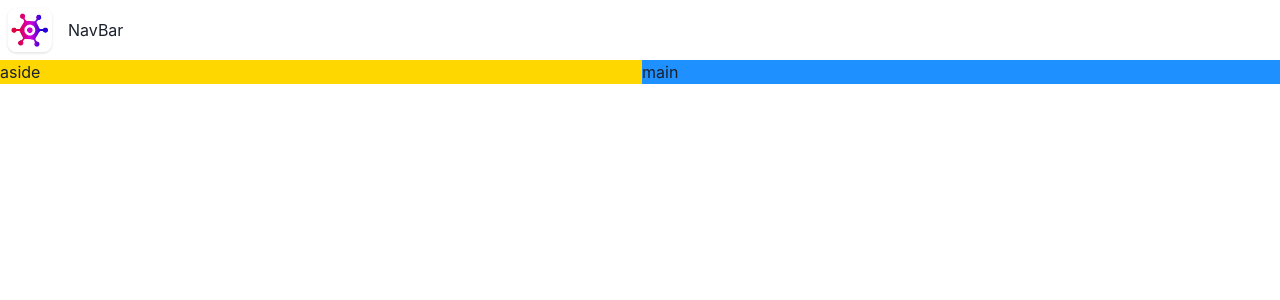
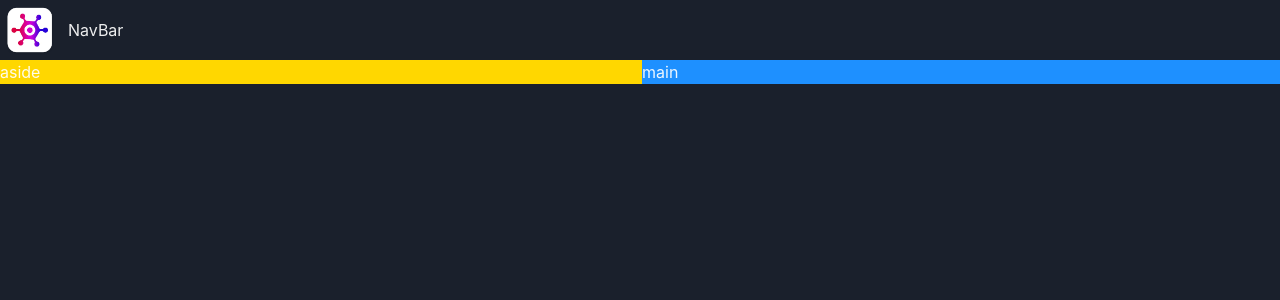
Before and after one commit to Shmair/game-hub, a React (Vite) app: page / in a window 1280 px wide. Shown: the top 300 px of the page. Built offline with nearby package versions, Linux system fonts and the light colour scheme.

Commit message:
implement dark mode

```diff
--- a/src/main.tsx
+++ b/src/main.tsx
@@ -2,11 +2,13 @@
 import ReactDOM from "react-dom/client";
 import App from "./App";
 //import "./index.css";
-import { ChakraProvider } from "@chakra-ui/react";
+import { ChakraProvider, ColorModeScript } from "@chakra-ui/react";
+import theme from "./theme";
 
 ReactDOM.createRoot(document.getElementById("root") as HTMLElement).render(
   <React.StrictMode>
-    <ChakraProvider>
+    <ChakraProvider theme={theme}>
+      <ColorModeScript initialColorMode={theme.config.initialColorMode} />
       <App />
     </ChakraProvider>
   </React.StrictMode>
--- /dev/null
+++ b/src/theme.ts
@@ -0,0 +1,14 @@
+// theme.ts
+
+// 1. import `extendTheme` function
+import { extendTheme, ThemeConfig } from '@chakra-ui/react'
+
+// 2. Add your color mode config
+const config: ThemeConfig = {
+  initialColorMode: 'dark'
+}
+
+// 3. extend the theme
+const theme = extendTheme({ config })
+
+export default theme
```
